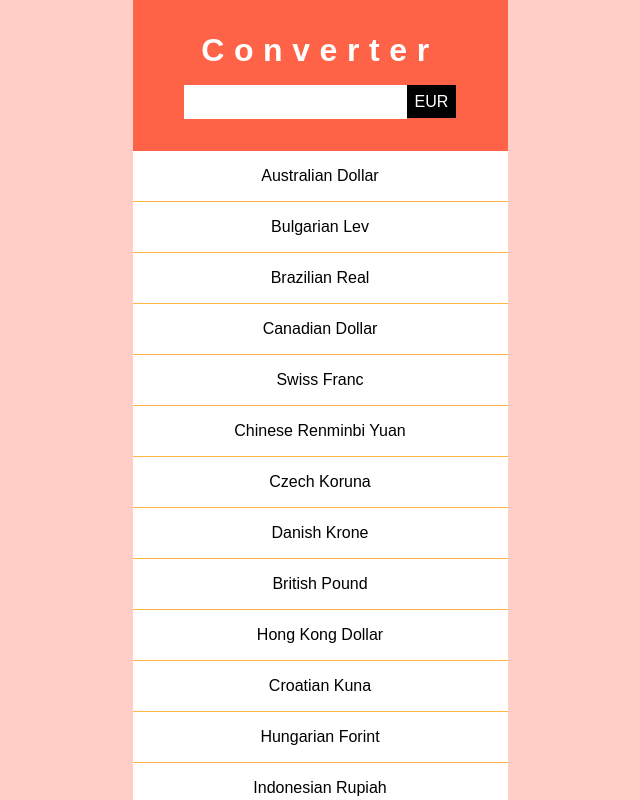
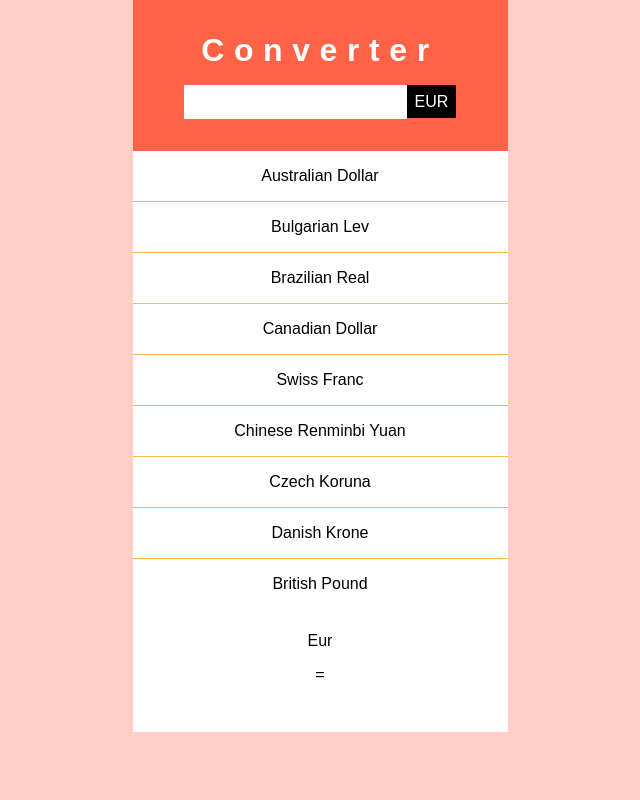
Before and after one commit to kevinhouguet/converter, a React (Vite) app: page / in a window 1280 px wide. Shown: the top 800 px of the page, without its empty margins (320-960 px from the left). Built offline with nearby package versions, Linux system fonts and the light colour scheme.

Commit message:
:gem:style(currencies): add style

```diff
--- a/src/Components/Currencies/styles.scss
+++ b/src/Components/Currencies/styles.scss
@@ -1,6 +1,6 @@
 .currencies {
 
-	// max-height: calc(100vh - (87px + 128px + 136px));
+	max-height: calc(100vh - (87px + 128px + 136px));
 	overflow: auto;
 
 	&-list {
```
